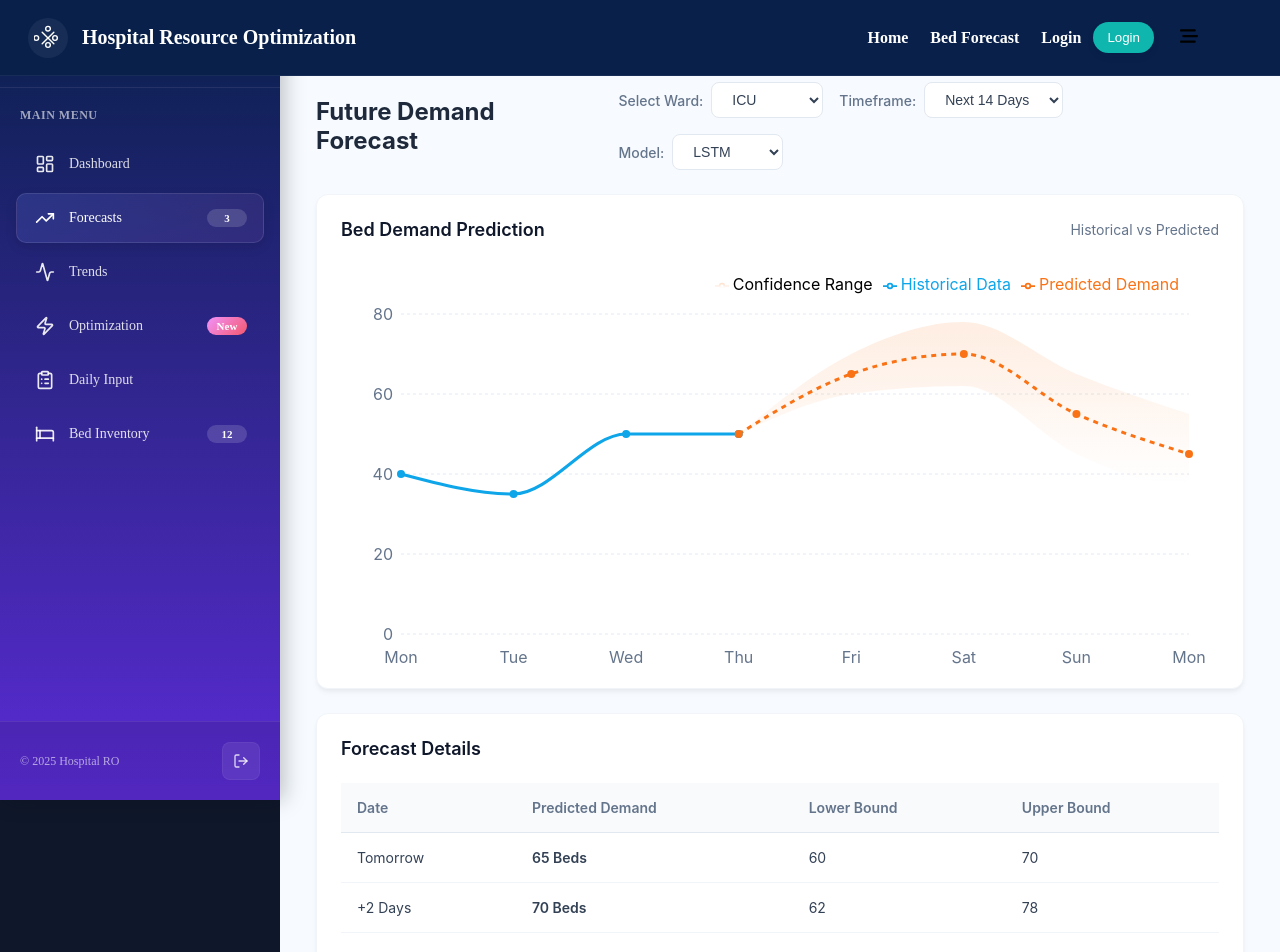
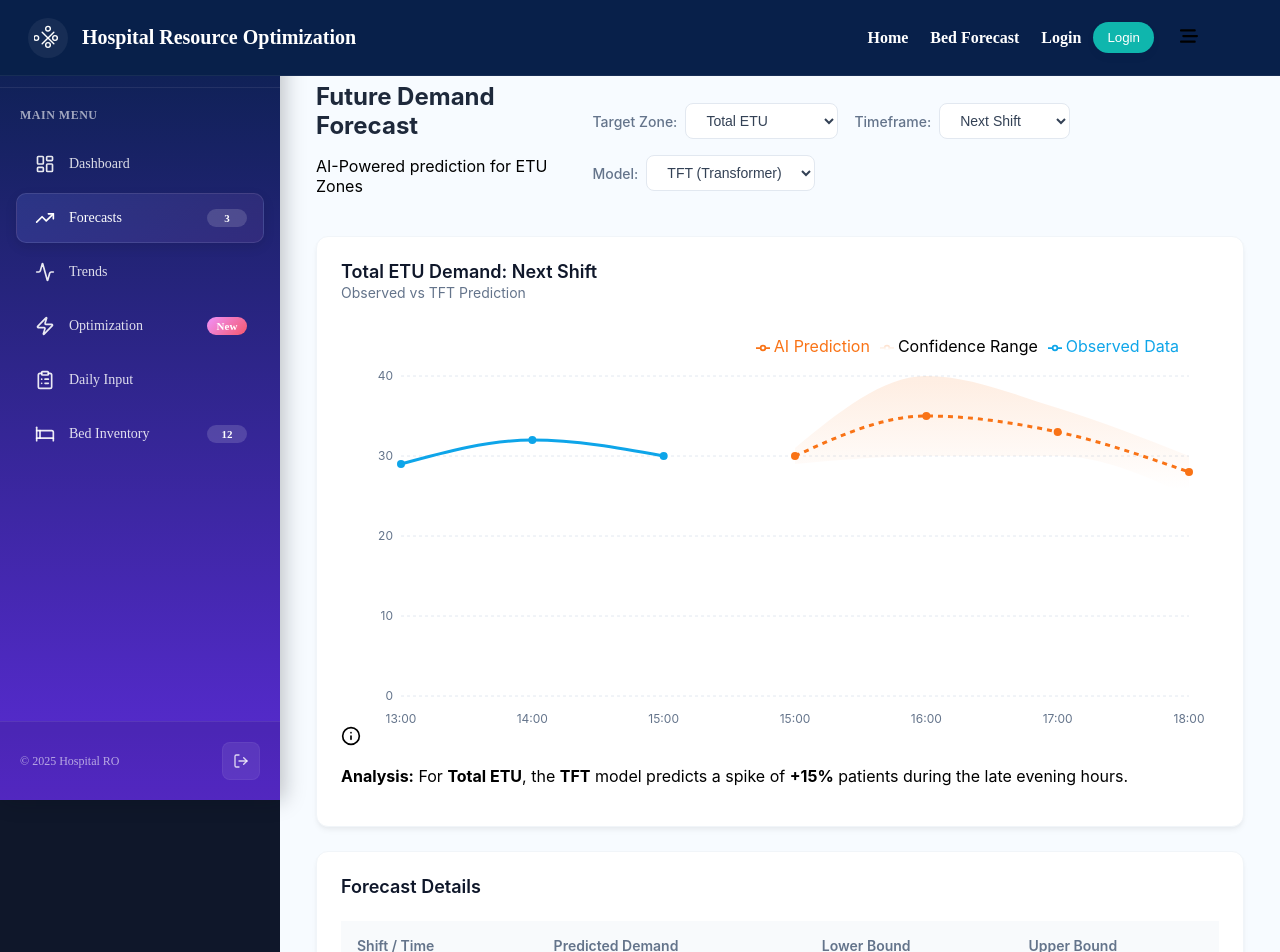
Before and after one commit to lochanajayasinghe/Hospital-Resource-Optimization-and-Demand-Forecasting-System, a React (Create React App) app in the folder frontend/: page /Forecast in a window 1280 px wide. Shown: the top 952 px of the page. Built offline with nearby package versions, Linux system fonts and the light colour scheme.

Commit message:
Update Forecast.jsx

```diff
--- a/frontend/src/components/Bed_demand_focasting/Forecast.jsx
+++ b/frontend/src/components/Bed_demand_focasting/Forecast.jsx
@@ -1,4 +1,4 @@
-import React from 'react';
+import React, { useState, useEffect } from 'react';
 import {
   ComposedChart,
   Line,
@@ -10,70 +10,137 @@ import {
   Legend,
   ResponsiveContainer
 } from 'recharts';
+import { BrainCircuit, Info } from 'lucide-react'; // Make sure to install lucide-react if needed
 import Layout from './Layout';
 import styles from './Forecast.module.css';
 
-// Updated data to include 'ci' (Confidence Interval) for the shaded area
-const data = [
-  { name: 'Mon', historical: 40, predicted: null, range: null },
-  { name: 'Tue', historical: 35, predicted: null, range: null },
-  { name: 'Wed', historical: 50, predicted: null, range: null },
-  { name: 'Thu', historical: 50, predicted: 50, range: [50, 50] }, // Connecting point
-  { name: 'Fri', historical: null, predicted: 65, range: [60, 70] },
-  { name: 'Sat', historical: null, predicted: 70, range: [62, 78] },
-  { name: 'Sun', historical: null, predicted: 55, range: [45, 65] },
-  { name: 'Mon', historical: null, predicted: 45, range: [35, 55] },
-];
+const Forecast = () => {
+  // --- STATE MANAGEMENT ---
+  const [timeframe, setTimeframe] = useState('Next Shift');
+  const [selectedZone, setSelectedZone] = useState('Total ETU');
+  const [model, setModel] = useState('TFT');
+  const [chartData, setChartData] = useState([]);
+  const [tableData, setTableData] = useState([]);
 
-const Forecast = () => {
+  // --- MOCK DATA ENGINE (The "Brain") ---
+  useEffect(() => {
+    let generatedData = [];
+    let generatedTable = [];
+    const isResus = selectedZone === 'Resus (Critical)';
+
+    // LOGIC: Adjust numbers based on Zone (Resus is small/critical, Triage is large)
+    const baseValue = isResus ? 2 : 30;
+    const randomVar = isResus ? 2 : 15;
+
+    if (timeframe === 'Next Shift') {
+      // HOURLY DATA
+      generatedData = [
+        { name: '13:00', historical: baseValue - 1, predicted: null, range: null },
+        { name: '14:00', historical: baseValue + 2, predicted: null, range: null },
+        { name: '15:00', historical: baseValue, predicted: null, range: null }, // Current Time
+        { name: '15:00', historical: null, predicted: baseValue, range: [baseValue-1, baseValue+1] }, // Connector
+        { name: '16:00', historical: null, predicted: baseValue + 5, range: [baseValue, baseValue + 10] }, // Peak
+        { name: '17:00', historical: null, predicted: baseValue + 3, range: [baseValue, baseValue + 6] },
+        { name: '18:00', historical: null, predicted: baseValue - 2, range: [baseValue-5, baseValue] },
+      ];
+      generatedTable = [
+        { label: '16:00 (Peak)', prediction: baseValue + 5, min: baseValue, max: baseValue + 10 },
+        { label: '17:00', prediction: baseValue + 3, min: baseValue, max: baseValue + 6 },
+        { label: '18:00', prediction: baseValue - 2, min: baseValue - 5, max: baseValue },
+      ];
+    } else {
+      // DAILY/WEEKLY DATA
+      generatedData = [
+        { name: 'Mon', historical: baseValue, predicted: null, range: null },
+        { name: 'Tue', historical: baseValue + 5, predicted: null, range: null },
+        { name: 'Wed', historical: baseValue - 2, predicted: null, range: null },
+        { name: 'Wed', historical: null, predicted: baseValue - 2, range: [baseValue-5, baseValue] }, // Connector
+        { name: 'Thu', historical: null, predicted: baseValue + 8, range: [baseValue+2, baseValue+15] },
+        { name: 'Fri', historical: null, predicted: baseValue + 12, range: [baseValue+5, baseValue+20] },
+        { name: 'Sat', historical: null, predicted: baseValue + 4, range: [baseValue, baseValue+8] },
+      ];
+      generatedTable = [
+        { label: 'Thursday', prediction: baseValue + 8, min: baseValue + 2, max: baseValue + 15 },
+        { label: 'Friday', prediction: baseValue + 12, min: baseValue + 5, max: baseValue + 20 },
+        { label: 'Saturday', prediction: baseValue + 4, min: baseValue, max: baseValue + 8 },
+      ];
+    }
+
+    setChartData(generatedData);
+    setTableData(generatedTable);
+  }, [timeframe, selectedZone, model]);
+
   return (
-    <Layout>
+    <Layout activePage="Forecasts">
       <div className={styles.container}>
 
-        {/* Header Section */}
+        {/* --- HEADER --- */}
         <div className={styles.header}>
-          <h1 className={styles.title}>Future Demand Forecast</h1>
+          <div>
+            <h1 className={styles.title}>Future Demand Forecast</h1>
+            <p className={styles.subtitle}>AI-Powered prediction for ETU Zones</p>
+          </div>
 
           <div className={styles.controls}>
+            {/* 1. Zone Selector (Option B) */}
             <div className={styles.controlGroup}>
-              <span className={styles.label}>Select Ward:</span>
-              <select className={styles.select}>
-                <option>ICU</option>
-                <option>General</option>
-                <option>Maternity</option>
+              <span className={styles.label}>Target Zone:</span>
+              <select
+                className={styles.select}
+                value={selectedZone}
+                onChange={(e) => setSelectedZone(e.target.value)}
+              >
+                <option>Total ETU</option>
+                <option>Triage (Waiting)</option>
+                <option>Resus (Critical)</option>
+                <option>Observation</option>
               </select>
             </div>
 
+            {/* 2. Timeframe Selector */}
             <div className={styles.controlGroup}>
               <span className={styles.label}>Timeframe:</span>
-              <select className={styles.select}>
-                <option>Next 14 Days</option>
-                <option>Next 7 Days</option>
-                <option>Next 30 Days</option>
+              <select
+                className={styles.select}
+                value={timeframe}
+                onChange={(e) => setTimeframe(e.target.value)}
+              >
+                <option>Next Shift</option>
+                <option>Next Day</option>
+                <option>Next 2 Days</option>
+                <option>Next Month</option>
               </select>
             </div>
 
+            {/* 3. Model Selector */}
             <div className={styles.controlGroup}>
               <span className={styles.label}>Model:</span>
-              <select className={styles.select}>
+              <select
+                className={`${styles.select} ${styles.modelSelect}`}
+                value={model}
+                onChange={(e) => setModel(e.target.value)}
+              >
+                <option>TFT (Transformer)</option>
                 <option>LSTM</option>
-                <option>ARIMA</option>
-                <option>XGBoost</option>
               </select>
             </div>
           </div>
         </div>
 
-        {/* Main Chart Card */}
+        {/* --- MAIN CHART CARD --- */}
         <section className={styles.card}>
           <div className={styles.cardHeader}>
-            <h3 className={styles.cardTitle}>Bed Demand Prediction</h3>
-            <span className={styles.cardSub}>Historical vs Predicted</span>
+            <div>
+              <h3 className={styles.cardTitle}>{selectedZone} Demand: {timeframe}</h3>
+              <span className={styles.cardSub}>Observed vs {model} Prediction</span>
+            </div>
+
+            {/* Custom Legend Logic can go here if needed */}
           </div>
 
           <div className={styles.chartWrap}>
             <ResponsiveContainer width="100%" height="100%">
-              <ComposedChart data={data} margin={{ top: 10, right: 30, left: 0, bottom: 0 }}>
+              <ComposedChart data={chartData} margin={{ top: 10, right: 30, left: 0, bottom: 0 }}>
                 <defs>
                   <linearGradient id="colorCi" x1="0" y1="0" x2="0" y2="1">
                     <stop offset="5%" stopColor="#f97316" stopOpacity={0.2}/>
@@ -85,20 +152,20 @@ const Forecast = () => {
                   dataKey="name"
                   axisLine={false}
                   tickLine={false}
-                  tick={{ fill: '#64748b' }}
+                  tick={{ fill: '#64748b', fontSize: 12 }}
                   dy={10}
                 />
                 <YAxis
                   axisLine={false}
                   tickLine={false}
-                  tick={{ fill: '#64748b' }}
+                  tick={{ fill: '#64748b', fontSize: 12 }}
                 />
                 <Tooltip
                   contentStyle={{ borderRadius: '8px', border: 'none', boxShadow: '0 4px 12px rgba(0,0,0,0.1)' }}
                 />
                 <Legend verticalAlign="top" align="right" wrapperStyle={{ paddingBottom: '20px' }}/>
 
-                {/* Confidence Interval Area */}
+                {/* Confidence Interval */}
                 <Area
                   type="monotone"
                   dataKey="range"
@@ -107,7 +174,7 @@ const Forecast = () => {
                   name="Confidence Range"
                 />
 
-                {/* Historical Line (Solid Blue) */}
+                {/* History */}
                 <Line
                   type="monotone"
                   dataKey="historical"
@@ -115,10 +182,10 @@ const Forecast = () => {
                   strokeWidth={3}
                   dot={{ r: 4, fill: '#0ea5e9', strokeWidth: 0 }}
                   activeDot={{ r: 6 }}
-                  name="Historical Data"
+                  name="Observed Data"
                 />
 
-                {/* Predicted Line (Dashed Orange) */}
+                {/* Prediction */}
                 <Line
                   type="monotone"
                   dataKey="predicted"
@@ -126,14 +193,24 @@ const Forecast = () => {
                   strokeWidth={3}
                   strokeDasharray="5 5"
                   dot={{ r: 4, fill: '#f97316', strokeWidth: 0 }}
-                  name="Predicted Demand"
+                  name="AI Prediction"
                 />
               </ComposedChart>
             </ResponsiveContainer>
           </div>
+
+          {/* --- ANALYSIS INSIGHT BOX --- */}
+          <div className={styles.analysisBox}>
+            <Info className={styles.analysisIcon} size={20} />
+            <p>
+              <strong>Analysis:</strong> For <strong>{selectedZone}</strong>, the <strong>{model}</strong> model predicts a
+              spike of <strong>{selectedZone.includes('Resus') ? '+2 Critical' : '+15%'}</strong> patients
+              during the {timeframe === 'Next Shift' ? 'late evening hours' : 'upcoming period'}.
+            </p>
+          </div>
         </section>
 
-        {/* Forecast Details Table */}
+        {/* --- DETAILS TABLE --- */}
         <section className={styles.tableCard}>
           <div className={styles.cardHeader}>
             <h3 className={styles.cardTitle}>Forecast Details</h3>
@@ -142,37 +219,21 @@ const Forecast = () => {
             <table className={styles.table}>
               <thead>
                 <tr>
-                  <th>Date</th>
+                  <th>Shift / Time</th>
                   <th>Predicted Demand</th>
                   <th>Lower Bound</th>
                   <th>Upper Bound</th>
                 </tr>
               </thead>
               <tbody>
-                <tr>
-                  <td>Tomorrow</td>
-                  <td className={styles.bold}>65 Beds</td>
-                  <td className={styles.subtle}>60</td>
-                  <td className={styles.subtle}>70</td>
-                </tr>
-                <tr>
-                  <td>+2 Days</td>
-                  <td className={styles.bold}>70 Beds</td>
-                  <td className={styles.subtle}>62</td>
-                  <td className={styles.subtle}>78</td>
-                </tr>
-                <tr>
-                  <td>+3 Days</td>
-                  <td className={styles.bold}>55 Beds</td>
-                  <td className={styles.subtle}>45</td>
-                  <td className={styles.subtle}>65</td>
-                </tr>
-                <tr>
-                  <td>+4 Days</td>
-                  <td className={styles.bold}>45 Beds</td>
-                  <td className={styles.subtle}>35</td>
-                  <td className={styles.subtle}>55</td>
-                </tr>
+                {tableData.map((row, index) => (
+                  <tr key={index}>
+                    <td>{row.label}</td>
+                    <td className={styles.bold}>{row.prediction} Beds</td>
+                    <td className={styles.subtle}>{row.min}</td>
+                    <td className={styles.subtle}>{row.max}</td>
+                  </tr>
+                ))}
               </tbody>
             </table>
           </div>
```
